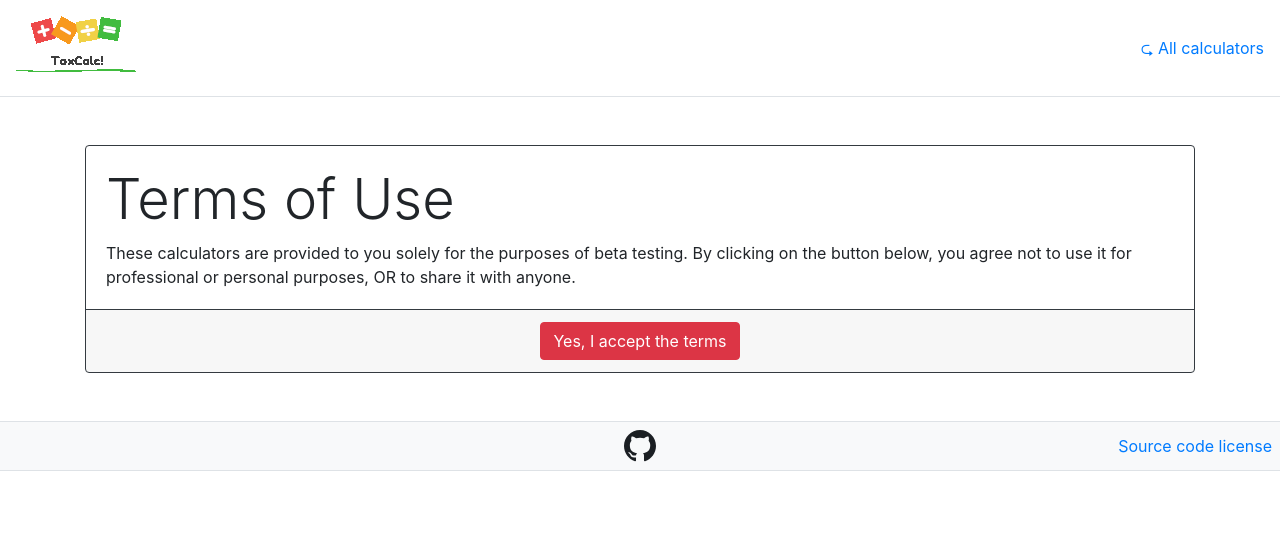
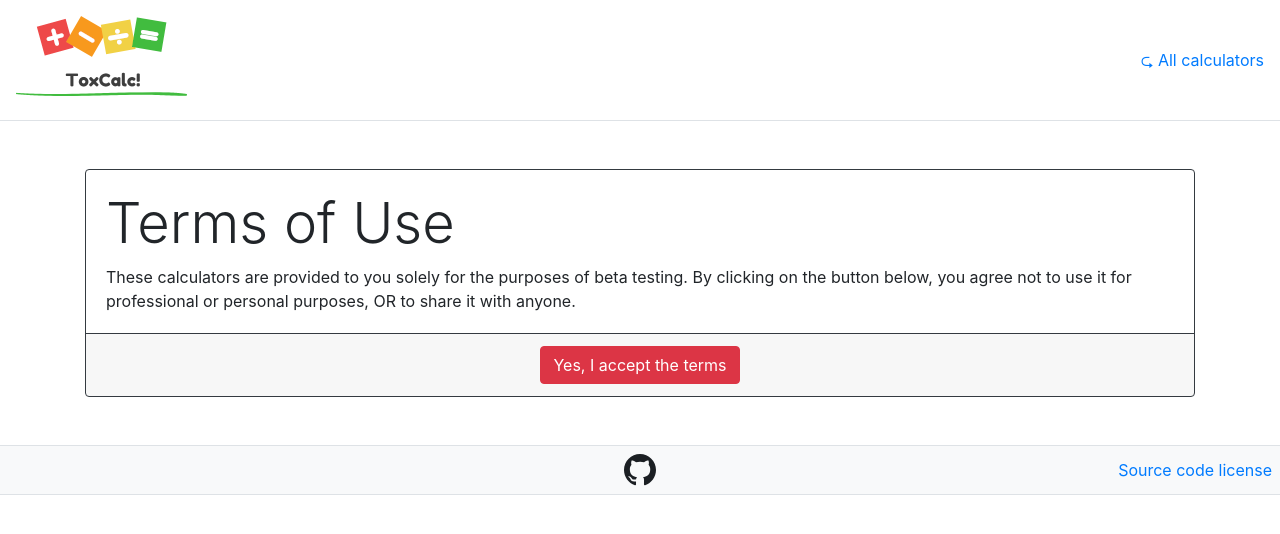
Before and after one commit to USEPA/toxcalc, an Angular app: page / in a window 1280 px wide. Shown: the top 534 px of the page. Built offline with nearby package versions, Linux system fonts and the light colour scheme.

Commit message:
Enlarge the ToxCalc! logo to 80px tall.
Also use 24-bit PNG so that we get nice alpha instead of a 1-bit alpha channel.

```diff
--- a/src/app/app.component.html
+++ b/src/app/app.component.html
@@ -6,7 +6,7 @@
 <header>
   <nav class="d-flex px-3 py-3 justify-content-between border-bottom">
     <div class="mr-3">
-      <h1><img src="assets/b9157e0b89eaa4022787/toxcalc-logo.png"></h1>
+      <h1><img src="assets/2bccee2d6a372288131d/toxcalc-logo.png"></h1>
     </div>
     <ul class="nav">
       <li class="ml-3 align-self-center">
```
Also changed, not shown: src/assets/2bccee2d6a372288131d/toxcalc-logo.png (added), src/assets/b9157e0b89eaa4022787/toxcalc-logo.png (deleted).
